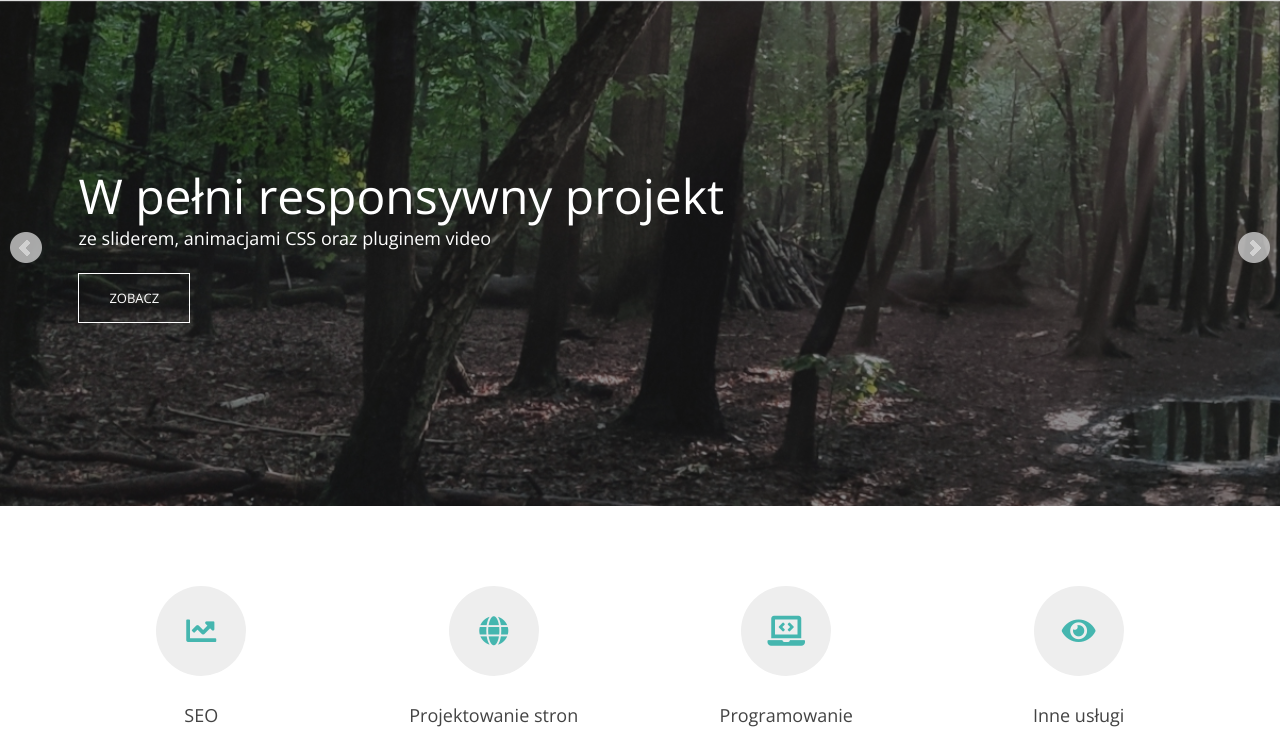
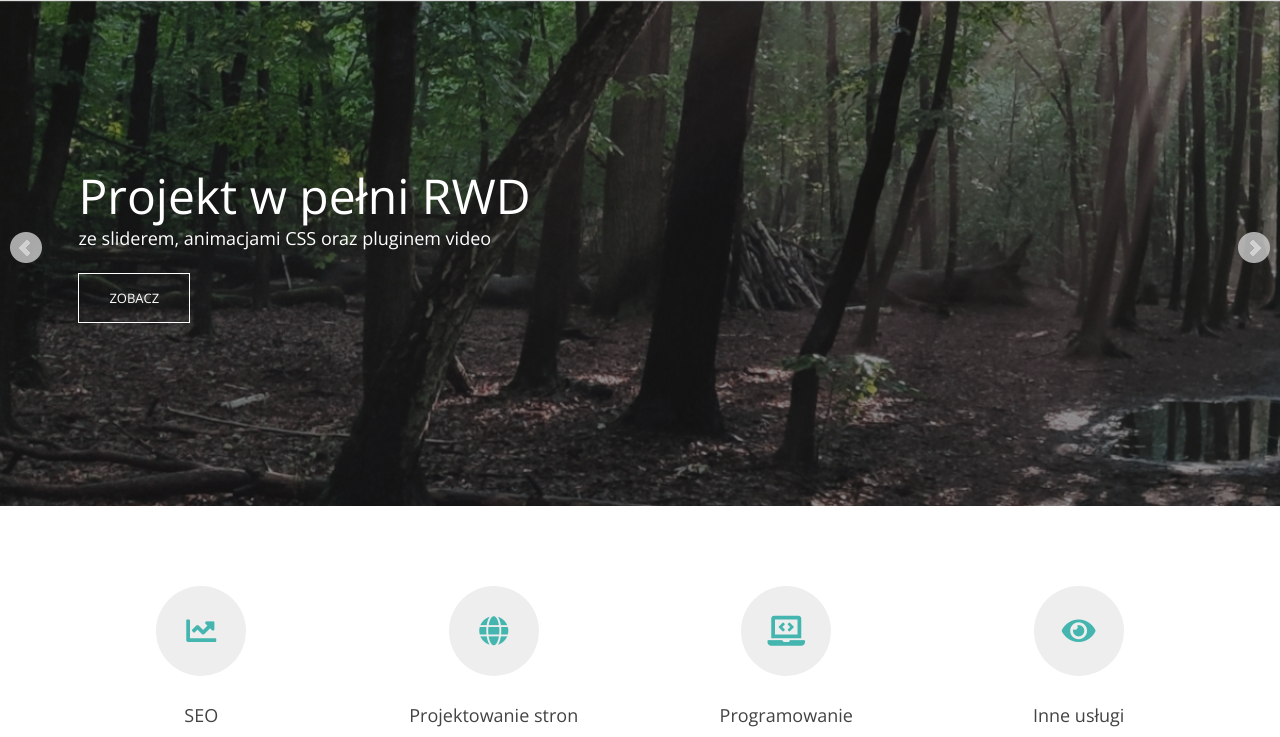
Before and after one commit to aniespialowski/second-project-with-LESS-and-jQuery, a website: page index.html in a window 1280 px wide. Shown: the part 63-800 px from the top of the page. Drawn offline with nearby package versions, Linux system fonts and the light colour scheme.

Commit message:
Update index.html

```diff
--- a/index.html
+++ b/index.html
@@ -83,7 +83,7 @@
 					<div class="main-slide-2">
 						<div class="container">
 							<div class="main-slider-content">
-								<h1 class="animated fadeInDown">W pełni responsywny projekt</h1>
+								<h1 class="animated fadeInDown">Projekt w pełni RWD</h1>
 								<p class="animated fadeInLeft">ze sliderem, animacjami CSS oraz pluginem video</p>
 								<a href="" class="animated fadeInUp">Zobacz</a>
 							</div>
```
